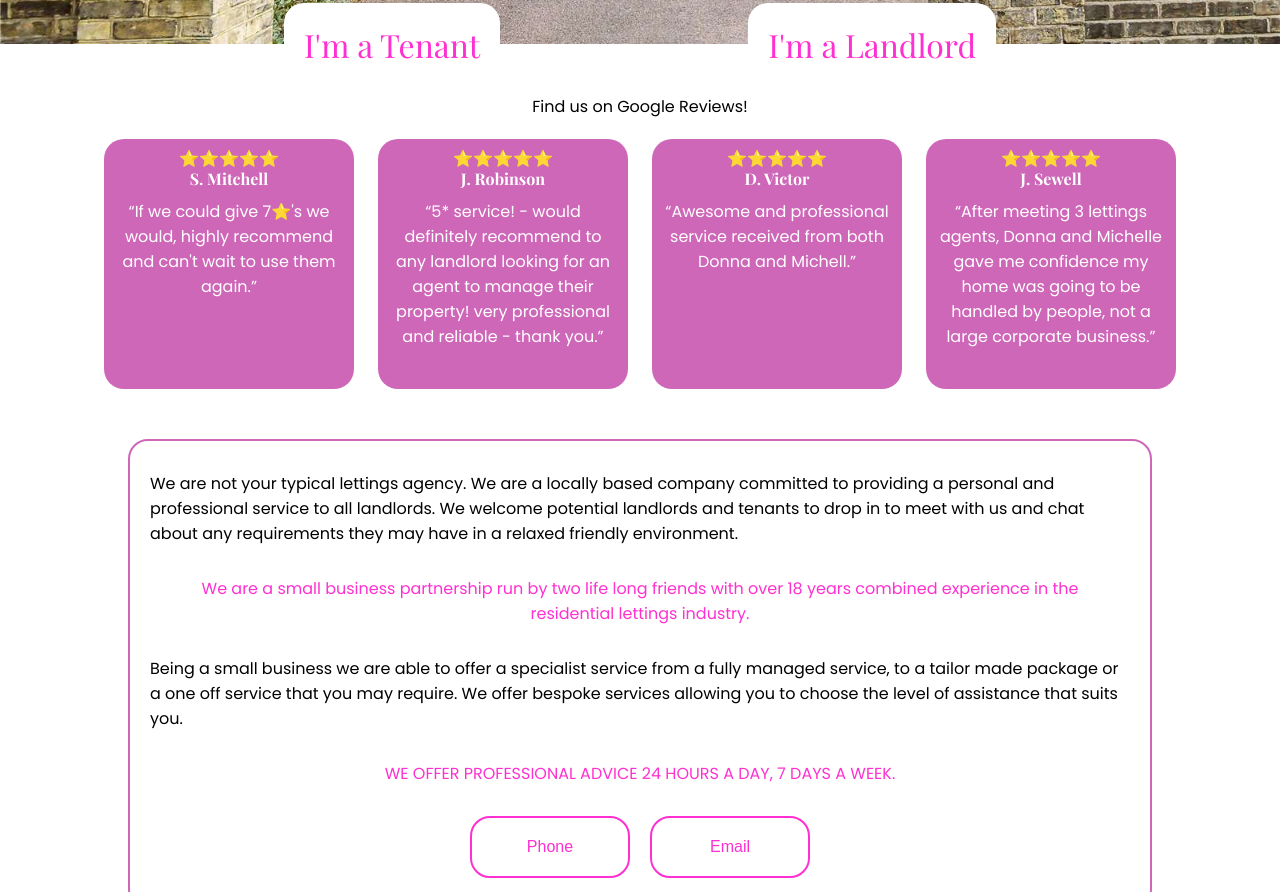
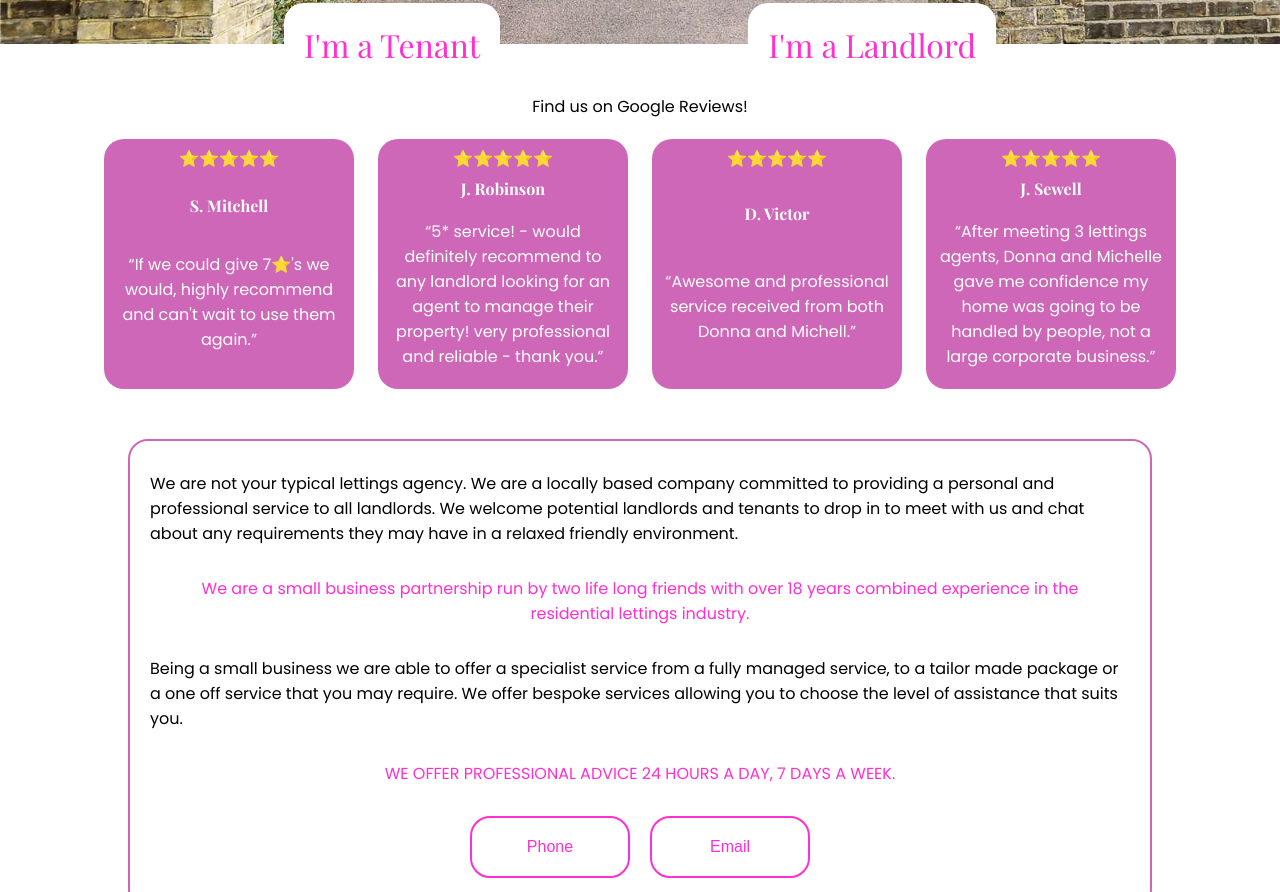
Before and after one commit to Amesileo/RLS_Project, a plain HTML site: page index.html in a window 1280 px wide. Shown: the part 636-1528 px from the top of the page. Drawn offline with nearby package versions, Linux system fonts and the light colour scheme.

```diff
--- a/styles.css
+++ b/styles.css
@@ -247,7 +247,9 @@ main {
   padding: 10px;
   margin-left: 10px;
   margin-right: 10px;
-  display: inline-flex;
+  display: inline-grid;
+  display: -moz-inline-grid;
+  display: -ms-inline-grid; /* compatibility */
   flex-direction: column;
   white-space: wrap;
   text-align: center;
```
